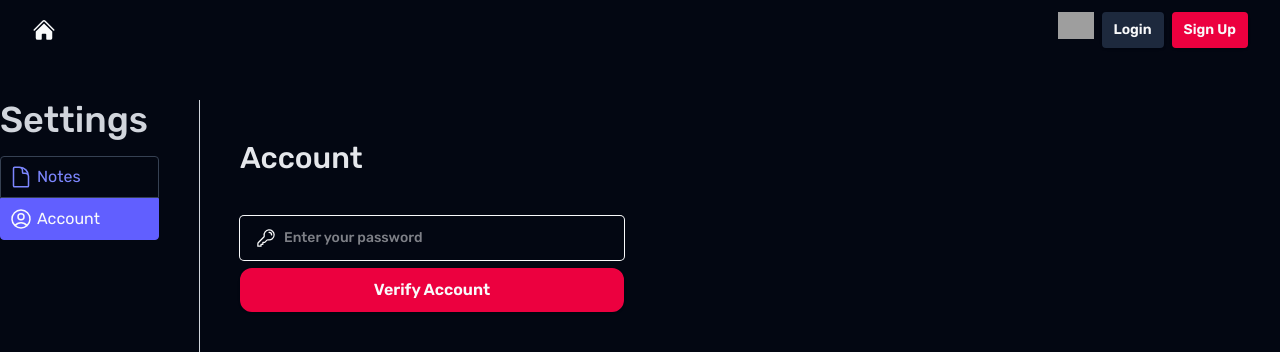
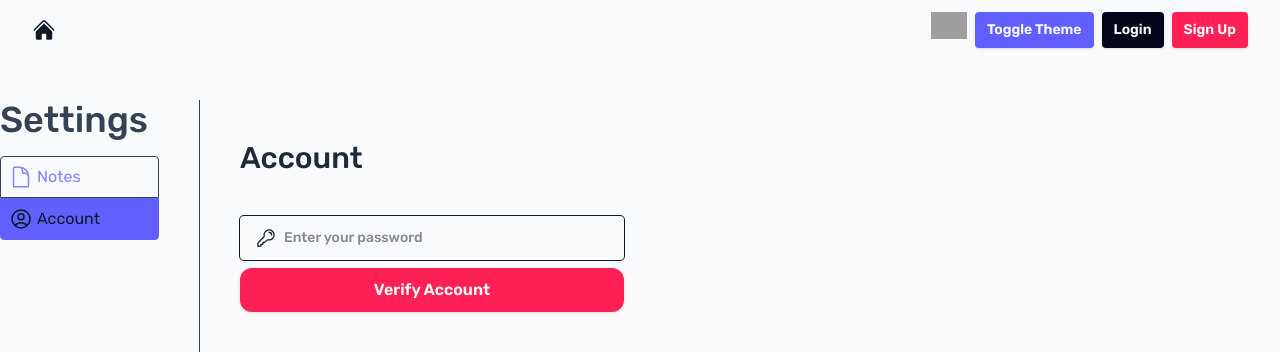
Before and after one commit to Oded2/Ninja-Notes, a Next.js app: page /settings in a window 1280 px wide. Shown: the top 352 px of the page. Built offline with nearby package versions, Linux system fonts and the light colour scheme; no server answers; grey boxes are pictures that could not be loaded.

Commit message:
Add theme toggler

```diff
--- a/src/app/globals.css
+++ b/src/app/globals.css
@@ -1,13 +1,42 @@
 @import 'tailwindcss';
 
+/* Generate utilities—must include every variable */
 @theme {
-  --color-base: var(--color-gray-950);
-  --color-base-100: var(--color-gray-900);
+  --color-base: ;
+  --color-base-100: ;
+  --color-base-content: ;
+  --color-base-100-content: ;
+  --color-base-200-content: ;
+  --color-primary: ;
+  --color-primary-content: ;
+  --color-secondary: ;
+  --color-neutral: ;
+  --color-almost-black: ;
+}
+
+@layer theme {
+  .theme-light {
+    --color-base: var(--color-gray-50);
+    --color-base-100: var(--color-gray-100);
+    --color-base-content: var(--color-gray-900);
+    --color-base-100-content: var(--color-gray-800);
+    --color-base-200-content: var(--color-gray-700);
+    --color-primary: var(--color-rose-500);
+    --color-primary-content: var(--color-gray-50);
+    --color-secondary: var(--color-indigo-500);
+    --color-neutral: var(--color-gray-400);
+    --color-almost-black: var(--color-slate-950);
+  }
+  .theme-dark {
+    --color-base: var(--color-gray-900);
+    --color-base-100: var(--color-gray-800);
     --color-base-content: var(--color-gray-50);
     --color-base-100-content: var(--color-gray-200);
     --color-base-200-content: var(--color-gray-300);
     --color-primary: var(--color-rose-600);
+    --color-primary-content: var(--color-gray-50);
     --color-secondary: var(--color-indigo-600);
     --color-neutral: var(--color-gray-600);
-  --color-almost-black: var(--color-slate-800);
+    --color-almost-black: var(--color-slate-700);
   }
+}
--- a/src/app/layout.tsx
+++ b/src/app/layout.tsx
@@ -1,7 +1,7 @@
 'use client';
 
 import './globals.css';
-import { useEffect } from 'react';
+import { useEffect, useState } from 'react';
 import {
   auth,
   authHandlers,
@@ -24,6 +24,7 @@ import Link from 'next/link';
 import Button from '@/components/Button';
 import Image from 'next/image';
 import { repoUrl } from '@/lib/constants';
+import clsx from 'clsx';
 
 const geistSans = Rubik({
   subsets: ['latin'],
@@ -45,6 +46,7 @@ export default function RootLayout({
   const listsLength = useContentStore((state) => state.lists.length);
   const addList = useContentStore((state) => state.addList);
   const purge = useContentStore((state) => state.purge);
+  const [isDark, setIsDark] = useState(true);
 
   useEffect(() => {
     if (
@@ -115,14 +117,26 @@ export default function RootLayout({
   }, [setUser]);
 
   useEffect(() => {
+    const isDarkTheme = localStorage.getItem('theme') === 'dark';
+    setIsDark(isDarkTheme);
     loadUserKey();
   }, []);
 
+  useEffect(() => {
+    if (isDark) localStorage.setItem('theme', 'dark');
+    else localStorage.removeItem('theme');
+  }, [isDark]);
+
   return (
     <html lang="en">
-      <body className={geistSans.className}>
+      <body
+        className={clsx(
+          geistSans.className,
+          isDark ? 'theme-dark' : 'theme-light',
+        )}
+      >
         <div className="bg-base text-base-content flex min-h-screen flex-col">
-          <Navbar />
+          <Navbar onThemeToggle={() => setIsDark((prev) => !prev)} />
           <div className="container mx-auto flex grow flex-col px-5 py-10 sm:px-0">
             {children}
           </div>
@@ -135,7 +149,11 @@ export default function RootLayout({
   );
 }
 
-function Navbar() {
+type NavbarProps = {
+  onThemeToggle: () => void;
+};
+
+function Navbar({ onThemeToggle }: NavbarProps) {
   const user = useUserStore((state) => state.user);
 
   return (
@@ -152,6 +170,12 @@ function Navbar() {
             height={36}
           />
         </a>
+        <Button
+          label="Toggle Theme"
+          small
+          style="secondary"
+          onClick={onThemeToggle}
+        />
         {user ? (
           <>
             <Button label="Settings" small style="black" href="/settings" />
--- a/src/components/Button.tsx
+++ b/src/components/Button.tsx
@@ -26,7 +26,7 @@ export default function Button({
   small,
 }: Props) {
   const className = clsx(
-    'cursor-pointer relative flex items-center justify-center border-4 font-semibold text-base-content shadow transition-colors disabled:pointer-events-none disabled:opacity-60',
+    'cursor-pointer relative flex items-center justify-center border-4 font-semibold text-primary-content shadow transition-colors disabled:pointer-events-none disabled:opacity-60',
     {
       'border-primary bg-primary hover:bg-primary/90 active:bg-primary/80':
         style === 'primary',
```
Lines whose indentation alone changed are shown as unchanged.
